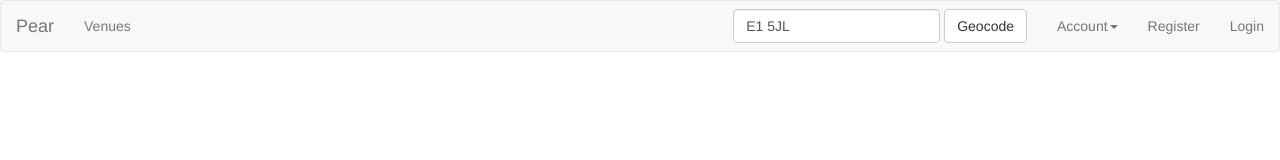
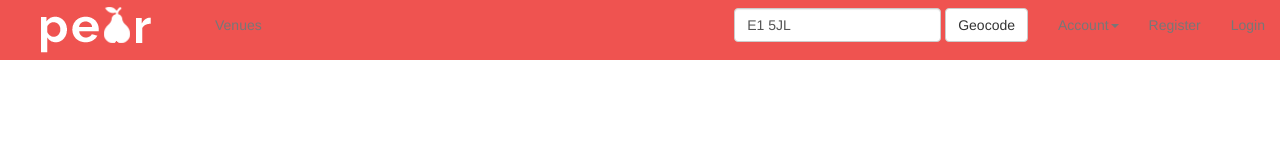
Before and after one commit to trcywu/pear, a website: page public/index.html in a window 1280 px wide. Drawn offline with Linux system fonts and the light colour scheme; some packages are replaced by stand-ins of ours.

Commit message:
Added the headers logo and colour aswell as a bit of extra height.

```diff
--- /dev/null
+++ b/public/css/header.css
@@ -0,0 +1,16 @@
+.navbar-default  {
+  background-color: #ef5350;
+  border: 0 solid #ef5350;
+  border-radius: 0;
+  height: 60px;
+}
+
+a.navbar-brand {
+  padding: 0;
+  margin: 0;
+  margin-top: 5px;
+}
+
+.navbar-default .navbar-brand {
+    color: #fff;
+}
--- a/public/index.html
+++ b/public/index.html
@@ -3,8 +3,9 @@
 
 <head>
 	<title>WDI Project 3</title>
+	<link rel="stylesheet" type="text/css" href="./vendor/bootstrap/dist/css/bootstrap.min.css">
 	<link rel="stylesheet" type="text/css" href="./css/style.css">
-	<link rel="stylesheet" type="text/css" href="./vendor/bootstrap/dist/css/bootstrap.min.css">
+	<link rel="stylesheet" type="text/css" href="./css/header.css">
 	<script type="text/javascript" src="./vendor/jquery/dist/jquery.js"></script>
 	<script type="text/javascript" src="./vendor/bootstrap/dist/js/bootstrap.min.js"></script>
 	<script type="text/javascript" src="./vendor/underscore/underscore.js"></script>
@@ -18,7 +19,7 @@
 		<nav class="navbar navbar-default">
 			<div class="container-fluid">
 				<div class="navbar-header">
-					<a class="navbar-brand" data-template="home">Pear</a>
+					<a class="navbar-brand" data-template="home"><img src="./images/pear-logo.png"></a>
 				</div>
 				<div class="collapse navbar-collapse" id="bs-example-navbar-collapse-1">
 					<ul class="nav navbar-nav">
```
Also changed, not shown: public/images/pear-logo.png (added).
